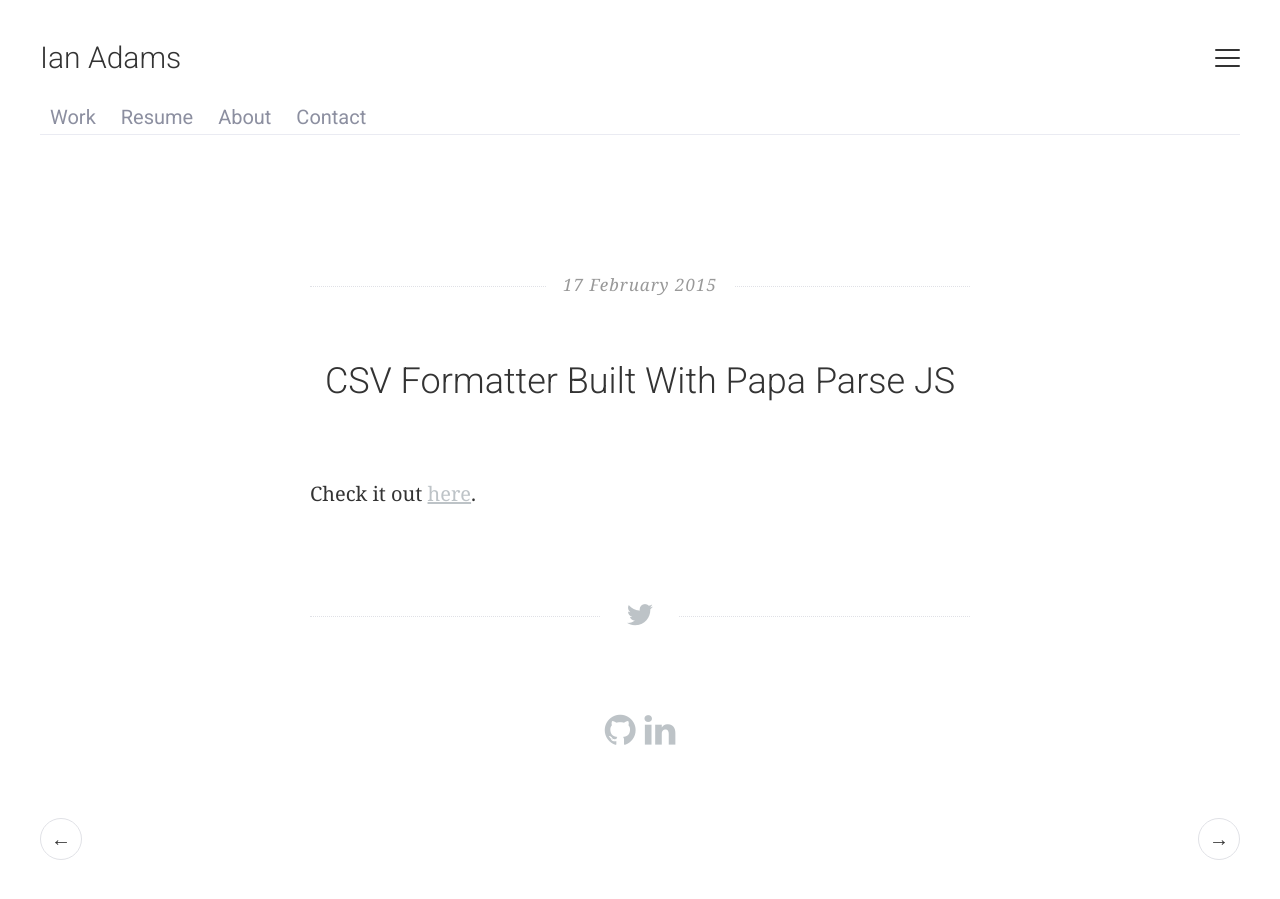
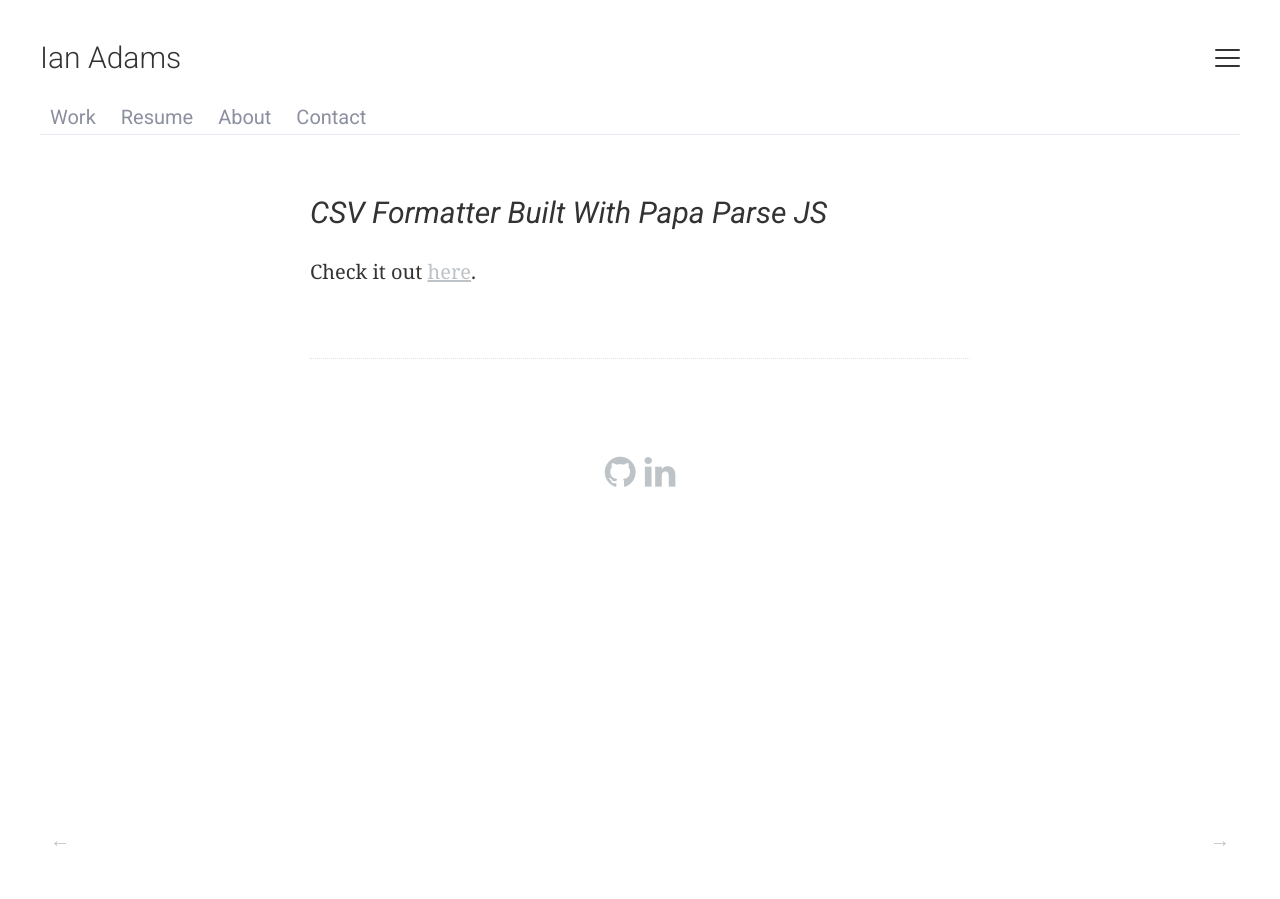
Before and after one commit to ijadams/ijadams.github.io, a Jekyll site: the page built from _posts/2015-02-17-csv-formatter.markdown, in a window 1280 px wide. Built offline with Jekyll 4.4.1, drawn with Linux system fonts in a browser that asks for light colours; nearby versions of some CDN libraries.

Commit message:
Changed styling of posts layout

```diff
--- a/_layouts/post.html
+++ b/_layouts/post.html
@@ -4,21 +4,20 @@ layout: default
 
 <section class="single-wrap">
   <article class="single-content" itemscope itemtype="http://schema.org/BlogPosting">
-    <div class="feat">
-      <h5 class="page-date">
-        <time datetime="{{ page.date | date_to_xmlschema }}" itemprop="datePublished">
-          {{ page.date | date_to_long_string }}
-        </time>
-      </h5>
+    <div id="postName">
+	<h1 class="page-title1" itemprop="name headline">{{ page.title }}</h1>
     </div>
-    <h1 class="page-title" itemprop="name headline">{{ page.title }}</h1>
-    <div itemprop="articleBody">
+    <div id="bodyContent">
       {{ content }}
+
     </div>
+       <!--  <h5 class="pageDate1">
+           <time datetime="{{ page.date | date_to_xmlschema }}" itemprop="datePublished">
+            {{ page.date | date_to_long_string }}
+           </time>
+         </h5>
+        -->
     <div class="feat share">
-      <a href="http://twitter.com/share" class="popup">
-        <span class="icon-twitter"></span>
-      </a>
     </div>
     {% if page.next %}
       <a rel="next" href="{{ site.baseurl }}{{ page.next.url }}" id="next">
--- a/_scss/pages/_posts.scss
+++ b/_scss/pages/_posts.scss
@@ -35,8 +35,6 @@
   }
 
   .page-date {
-    display: inline-block;
-    position: relative;
     top: 1.1em;
     background: $bg-color;
     font-family: $variant-family;
@@ -54,11 +52,11 @@
   }
 
   h1.page-title {
-    font-size: 180%;
-    line-height: 135%;
+    font-weight: 700;
+    font-size: 1em;
     font-family: $font-family;
-    text-align: center;
-    margin: 0 0 $spacing-m;
+    float:left;
+    margin: 0 0 $spacing-xs;
   }
 
   ul,
@@ -103,20 +101,22 @@
 
 #prev,
 #next {
+  font-family: 'Roboto', sans-serif;
+  font-weight: 700;
+  transition: all .2s ease-in-out;
   position: fixed;
   text-decoration: none;
-  background: $bg-color;
-  border: 1px solid $border-color;
   padding: $spacing-xs;
   line-height: 1;
-  border-radius: 100px;
   bottom: $spacing-m;
-  color: #333;
+  color: #BDC3C7;
   @media (max-width: 942px) {
     position: static;
     padding: .8em $spacing-s .7em;
   }
 }
+#prev:hover {transform: scale(1.1); color:#333}
+#next:hover {transform: scale(1.1); color:#333}
 
 #prev {
   left: 40px;
@@ -158,3 +158,19 @@
 #next:hover .nav-title {
   display: inline;
 }
+
+#postName {
+display: inline;
+}
+
+#postName h1 {
+text-align:none;
+font-size: 1.5em;
+font-weight: 400;
+font-style: italic;
+}
+
+h5 {
+text-align:right;
+margin: 0;
+}
```
Also changed, not shown: 7 other files.
